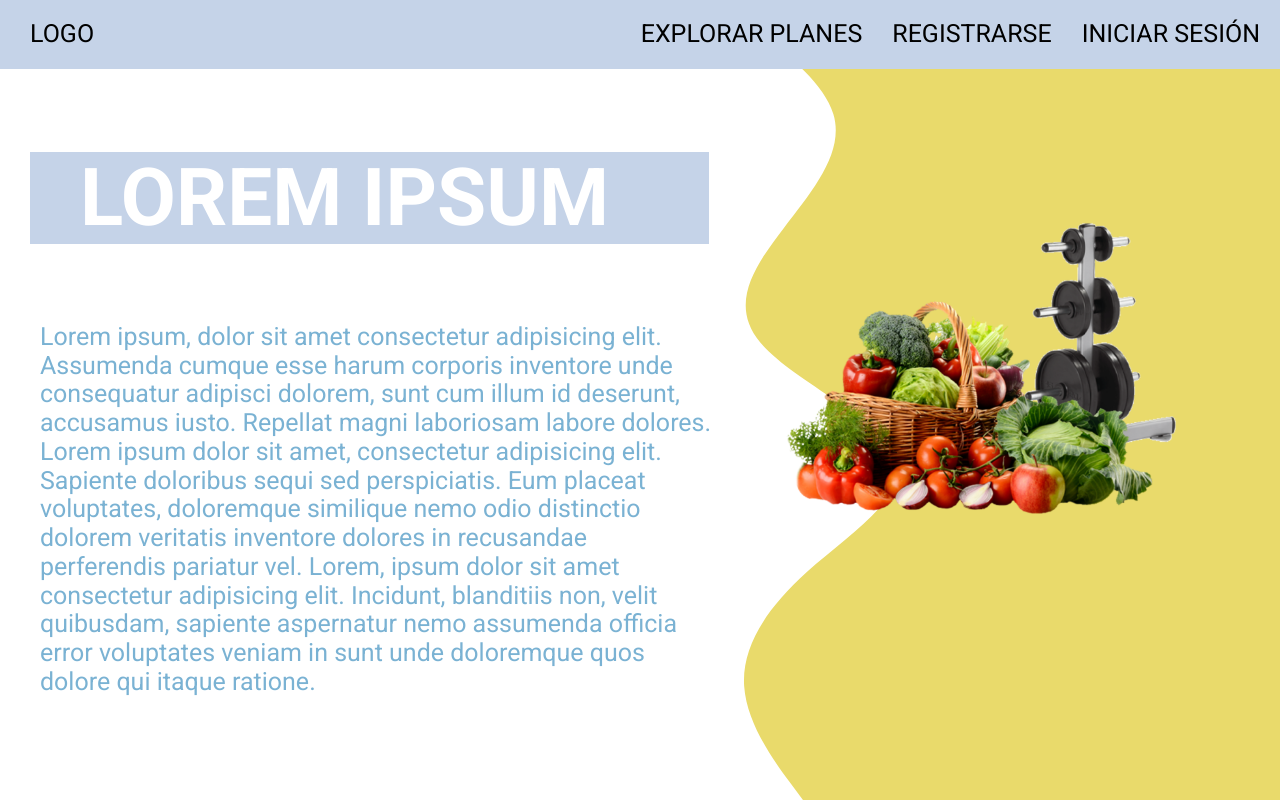
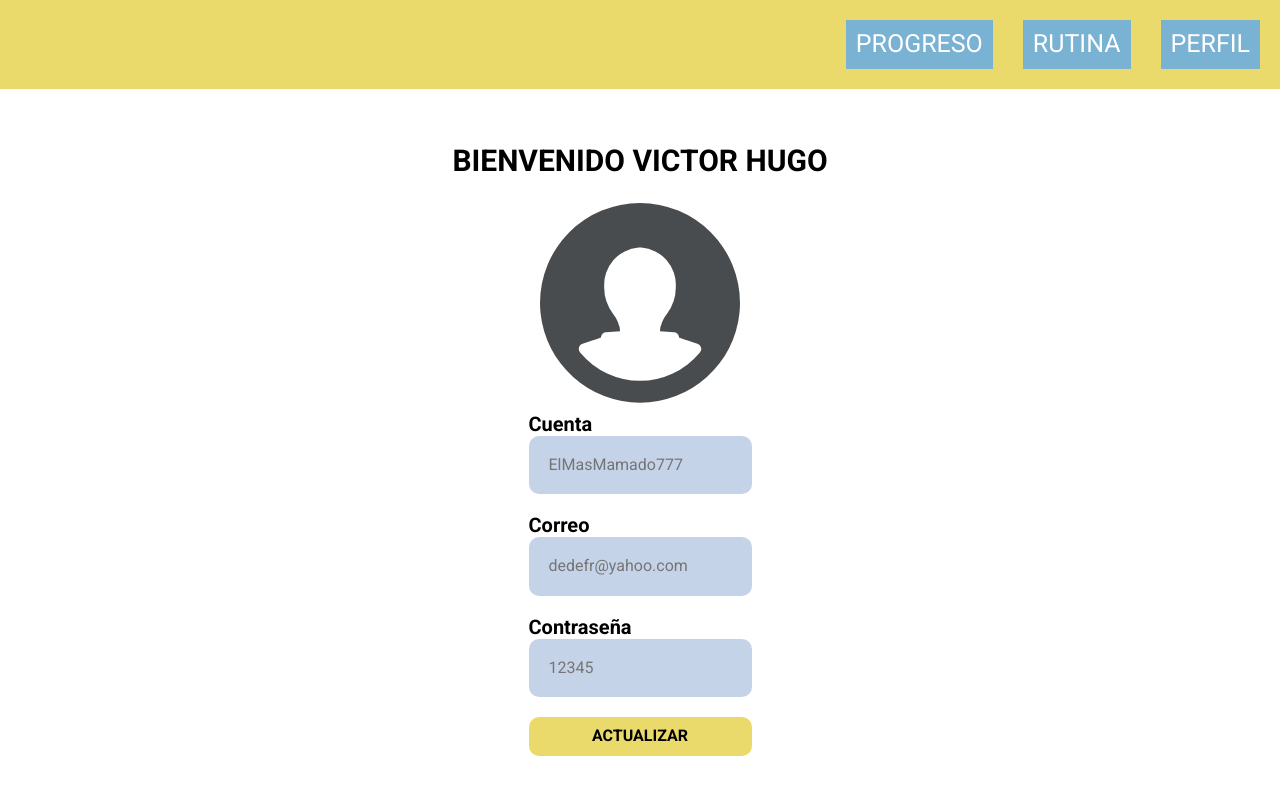
Before and after one commit to JoseLuisLaraRubio/Desarrollo_Web, an Angular app in the folder src/GymApp/WebApp/: page /profile in a window 1280 px wide. Before the commit this address led to /. Built offline with nearby package versions, Linux system fonts and the light colour scheme.

Commit message:
Add Profile Page

```diff
--- a/src/GymApp/WebApp/src/app/app.routes.ts
+++ b/src/GymApp/WebApp/src/app/app.routes.ts
@@ -3,6 +3,7 @@ import { HomePageComponent } from "./pages/home-page/home-page.component";
 import { LoginPageComponent } from "./pages/login-page/login-page.component";
 import { RegisterPageComponent } from "./pages/register-page/register-page.component";
 import { MainPageComponent } from "./pages/main-page/main-page.component";
+import { ProfilePageComponent } from "./pages/profile-page/profile-page.component";
 
 export const routes: Routes = [
   {
@@ -22,6 +23,10 @@ export const routes: Routes = [
     component: MainPageComponent,
   },
   {
+    path: "profile",
+    component: ProfilePageComponent,
+  },
+  {
     path: "**",
     redirectTo: "",
   },
--- a/src/GymApp/WebApp/src/app/pages/login-page/login-page.component.html
+++ b/src/GymApp/WebApp/src/app/pages/login-page/login-page.component.html
@@ -16,7 +16,7 @@
         <label for="rememberUser">Recordar Usuario</label>
       </div>
 
-      <input type="button" value="INGRESAR" (click)="onLogin()"/>
+      <input type="button" value="INGRESAR" (click)="onLogin()" />
     </form>
   </div>
 </main>
--- /dev/null
+++ b/src/GymApp/WebApp/src/app/pages/profile-page/profile-page.component.html
@@ -0,0 +1,40 @@
+<app-nav-bar></app-nav-bar>
+
+<main>
+  <h2>Bienvenido Victor Hugo</h2>
+  <img src="profile/profile-image-default.svg" alt="A" />
+
+  <div class="container">
+    <div class="container-inputs">
+      <label for="accountName">Cuenta</label>
+      <input
+        type="text"
+        [(ngModel)]="newAccountName"
+        [placeholder]="accountName"
+        id="accountName"
+      />
+    </div>
+
+    <div class="container-inputs">
+      <label for="email">Correo</label>
+      <input
+        type="text"
+        [(ngModel)]="newEmail"
+        [placeholder]="email"
+        id="email"
+      />
+    </div>
+
+    <div class="container-inputs">
+      <label for="password">Contraseña</label>
+      <input
+        type="password"
+        [(ngModel)]="newPassword"
+        [placeholder]="password"
+        id="password"
+      />
+    </div>
+
+    <input type="button" value="ACTUALIZAR" (click)="updatePlaceholders()" />
+  </div>
+</main>
--- /dev/null
+++ b/src/GymApp/WebApp/src/app/pages/profile-page/profile-page.component.scss
@@ -0,0 +1,57 @@
+main {
+  display: flex;
+  flex-direction: column;
+  align-items: center;
+  justify-content: center;
+}
+
+h2 {
+  text-transform: uppercase;
+  font-size: 3rem;
+  text-align: center;
+}
+
+img {
+  width: 30%;
+  height: 20rem;
+  margin-bottom: 1rem;
+}
+
+.container {
+  display: flex;
+  flex-direction: column;
+  align-items: center;
+  justify-content: center;
+  gap: 2rem;
+}
+
+.container-inputs {
+  display: flex;
+  flex-direction: column;
+
+  input[type="text"],
+  input[type="password"] {
+    padding: 2rem;
+    border-radius: 1rem;
+    border: 0;
+    background-color: var(--light-blue);
+  }
+
+  label {
+    font-weight: bold;
+    font-size: 2rem;
+  }
+}
+
+input[type="button"] {
+  width: 100%;
+  padding: 1rem;
+  background-color: var(--yellow);
+  border: 0;
+  font-weight: bold;
+  border-radius: 1rem;
+  cursor: pointer;
+  &:hover {
+    opacity: 0.7;
+  }
+}
--- /dev/null
+++ b/src/GymApp/WebApp/src/app/pages/profile-page/profile-page.component.ts
@@ -0,0 +1,56 @@
+import { Component } from "@angular/core";
+import { NavBarComponent } from "../../components/nav-bar/nav-bar.component";
+import { FormsModule } from "@angular/forms";
+
+@Component({
+  selector: "app-profile-page",
+  standalone: true,
+  imports: [NavBarComponent, FormsModule],
+  templateUrl: "./profile-page.component.html",
+  styleUrls: ["./profile-page.component.scss"],
+})
+export class ProfilePageComponent {
+  private _accountName: string;
+  private _email: string;
+  private _password: string;
+  public newAccountName: string;
+  public newEmail: string;
+  public newPassword: string;
+
+  constructor() {
+    // Valores iniciales
+    this._accountName = "ElMasMamado777";
+    this._email = "dedefr@yahoo.com";
+    this._password = "12345";
+
+    // Valores temporales de los inputs
+    this.newAccountName = "";
+    this.newEmail = "";
+    this.newPassword = "";
+  }
+
+  public updatePlaceholders(): void {
+    this._accountName = this.newAccountName;
+    this._email = this.newEmail;
+    this._password = this.newPassword;
+    this.resetInputValues();
+  }
+
+  private resetInputValues(): void {
+    this.newAccountName = "";
+    this.newEmail = "";
+    this.newPassword = "";
+  }
+
+  public get accountName(): string {
+    return this._accountName;
+  }
+
+  public get email(): string {
+    return this._email;
+  }
+
+  public get password(): string {
+    return this._password;
+  }
+}
```
Also changed, not shown: src/GymApp/WebApp/public/profile/profile-image-default.svg (added), 1 other file (tests, documents, lock files or other folders).
